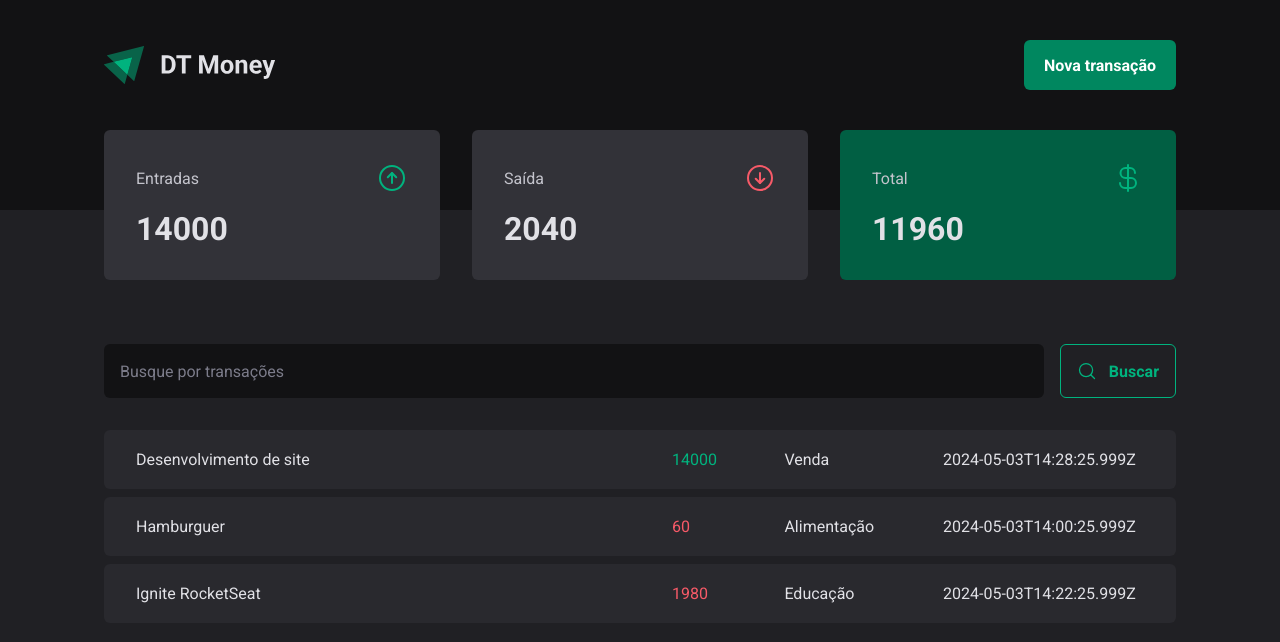
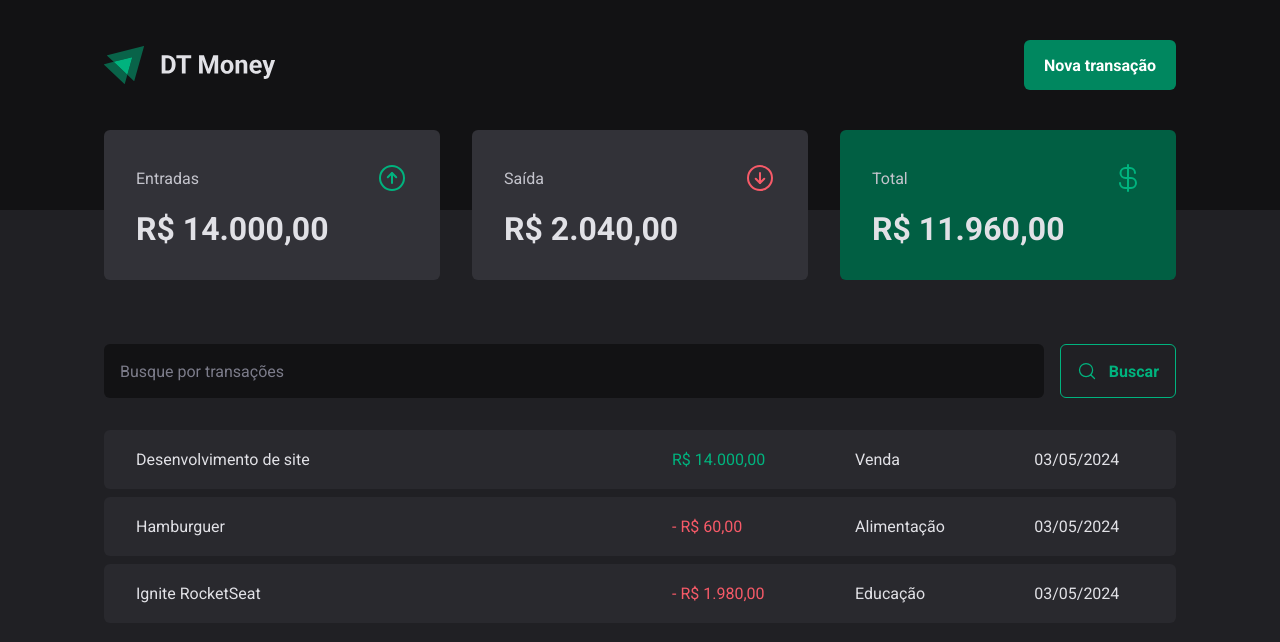
Before and after one commit to f-bravo/money-control, a React (Vite) app: page / in a window 1280 px wide. Shown: the top 642 px of the page. Built offline with nearby package versions, Linux system fonts and the light colour scheme; data requests are answered from the project's data file.

Commit message:
Utils formatter - Price and Date formatting

```diff
--- a/src/components/Summary/index.tsx
+++ b/src/components/Summary/index.tsx
@@ -2,23 +2,27 @@
 import { SummaryCard, SummaryContainer } from './styles'
 import { useContext } from 'react'
 import { TransactionsContext } from '../../contexts/TransactionsContext'
+import { priceFormatter } from '../../utils/formatter'
 
 export function Summary() {
   const { transactions } = useContext(TransactionsContext)
 
   const summary = transactions.reduce(
+    // acc = acumulator , recebe o transaction
     (acc, transaction ) => {
       if (transaction.type === 'income') {
+        // Transaction de entrada:
         acc.income += transaction.price
         acc.total += transaction.price;
       } else {
+        // Transaction de saída
         acc.outcome += transaction.price
         acc.total -= transaction.price
       }
 
       return acc
     },
-    {
+    { //segundo obj
       income: 0,
       outcome: 0,
       total: 0
@@ -32,7 +36,7 @@
           <span>Entradas</span>
           <ArrowCircleUp size={32} color="#00b37e"/>
         </header>
-        <strong>{summary.income}</strong>
+        <strong>{priceFormatter.format(summary.income)}</strong>
       </SummaryCard>
 
       <SummaryCard>
@@ -40,7 +44,7 @@
           <span>Saída</span>
           <ArrowCircleDown size={32} color="#f75a68"/>
         </header>
-        <strong>{summary.outcome}</strong>
+        <strong>{priceFormatter.format(summary.outcome)}</strong>
       </SummaryCard>
 
       <SummaryCard variant='green'>
@@ -48,7 +52,7 @@
           <span>Total</span>
           <CurrencyDollar size={32} color="#00b37e"/>
         </header>
-        <strong>{summary.total}</strong>
+        <strong>{priceFormatter.format(summary.total)}</strong>
       </SummaryCard>
     </SummaryContainer>
   )
--- a/src/contexts/TransactionsContext.tsx
+++ b/src/contexts/TransactionsContext.tsx
@@ -18,10 +18,11 @@
   children: ReactNode;
 }
 
+// Add o TypeScrip ao contexto "as TransactionContextType"
 export const TransactionsContext = createContext({} as TransactionContextType)
 
 export function TransactionsProvider({ children }: TransactionsProviderProps) {
-   // acessando os dados da API: armazendo info (Estado) p ser consumida
+   // acessando os dados da API: armazenando info(Estado) p ser consumida
    const [transactions, setTransactions] = useState<Transaction[]>([])
 
    //forma de fazer sem escrever dentro do useEffect pois ele n pdoe ser async
--- a/src/pages/Transactions/index.tsx
+++ b/src/pages/Transactions/index.tsx
@@ -4,7 +4,7 @@
 import { SearchForm } from "./components/SearchForm";
 import { PriceHighLight, TransactionsContainer, TransactionsTable } from "./styles";
 import { TransactionsContext } from "../../contexts/TransactionsContext";
-
+import { dataFormatter, priceFormatter } from "../../utils/formatter";
 
 
 export function Transaction () {
@@ -26,15 +26,15 @@
                   <td width="50%">{transaction.description}</td>
                   <td>
                     <PriceHighLight variant={transaction.type}>
-                      {transaction.price}
+                      {transaction.type === 'outcome' && '- '}
+                      {priceFormatter.format(transaction.price)}
                     </PriceHighLight>
                   </td>
                   <td>{transaction.category}</td>
-                <td>{transaction.createdAt}</td>
+                <td>{dataFormatter.format(new Date(transaction.createdAt))}</td>
               </tr>
               )
             })}
-
 
           </tbody>
         </TransactionsTable>
--- /dev/null
+++ b/src/utils/formatter.ts
@@ -0,0 +1,6 @@
+export const dataFormatter = new Intl.DateTimeFormat('pt-BR');
+
+export const priceFormatter = new Intl.NumberFormat('pt-BR', {
+  style: 'currency',
+  currency: 'BRL',
+});
```
